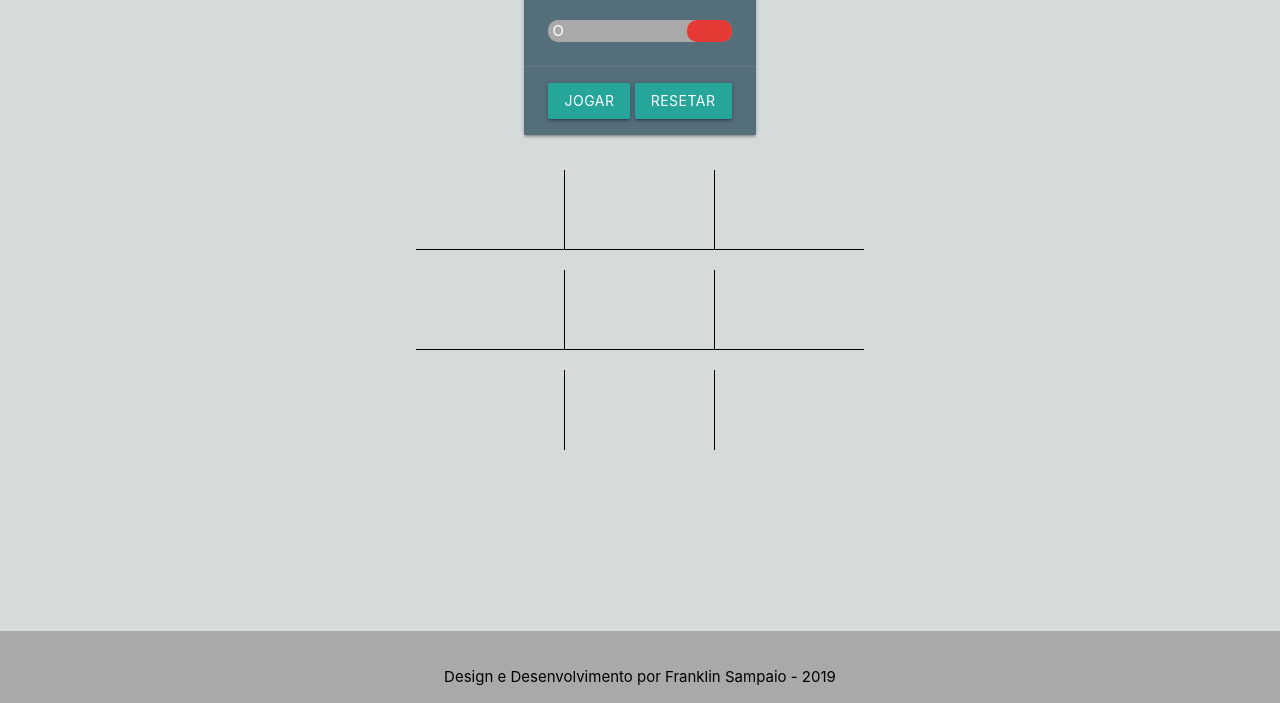
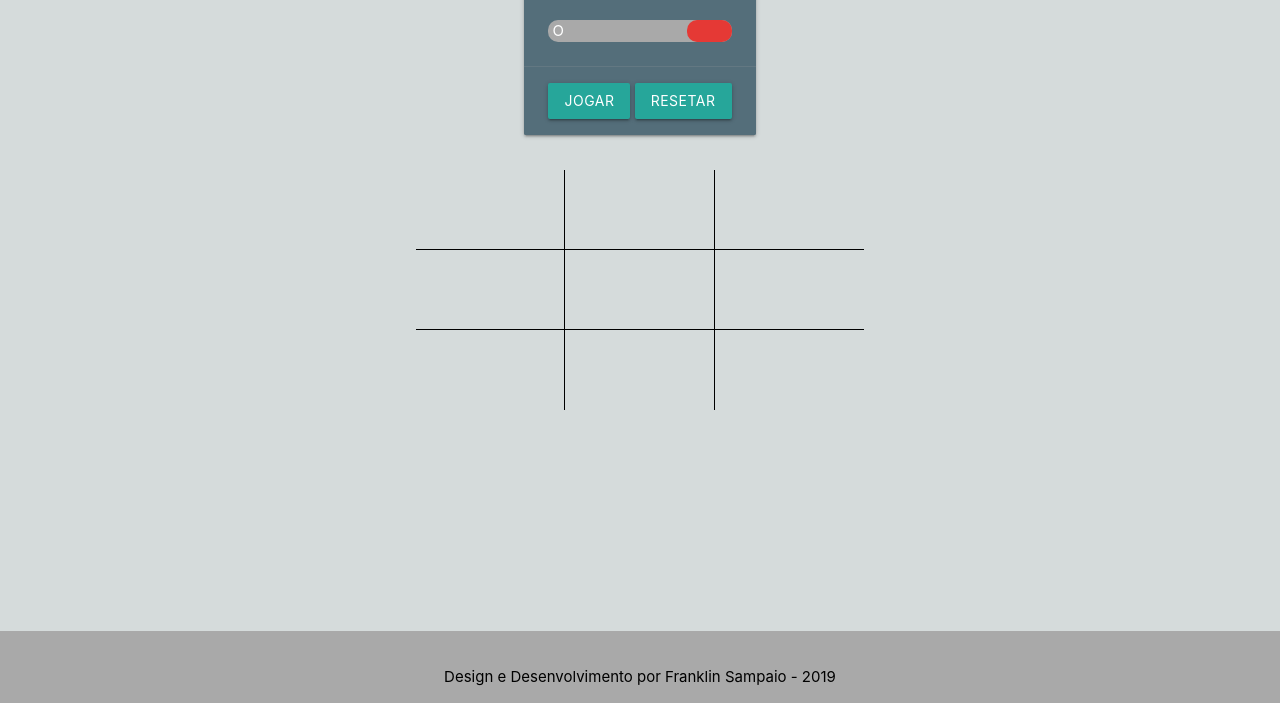
Before and after one commit to F-Sampaio/jogo-da-velha, a plain HTML site: page index.html in a window 1280 px wide. Shown: the part 97-800 px from the top of the page. Drawn offline with nearby package versions, Linux system fonts and the light colour scheme.

Commit message:
removido espaço entre linhas

```diff
--- a/css/style.css
+++ b/css/style.css
@@ -31,7 +31,9 @@ main {
     font-size: 30px;
 }
 
-
+.container .row {
+    margin: 0;
+}
 
 
 #l1c1, #l1c2, #l1c3 {
```
